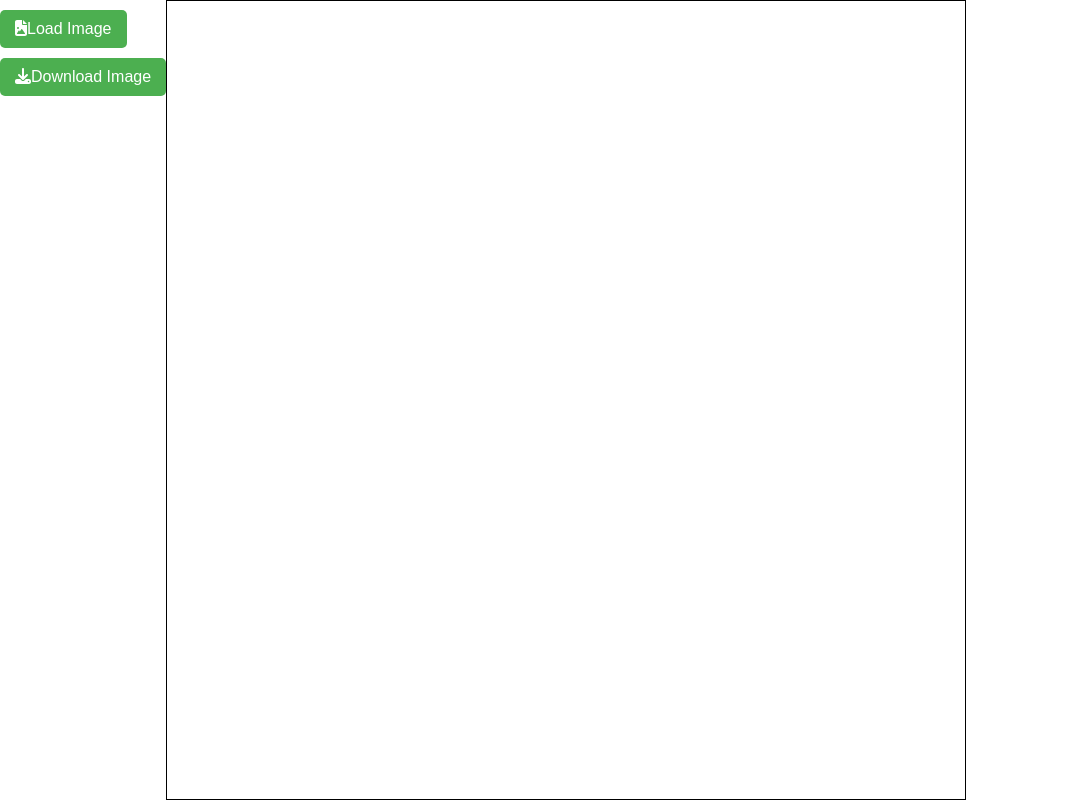
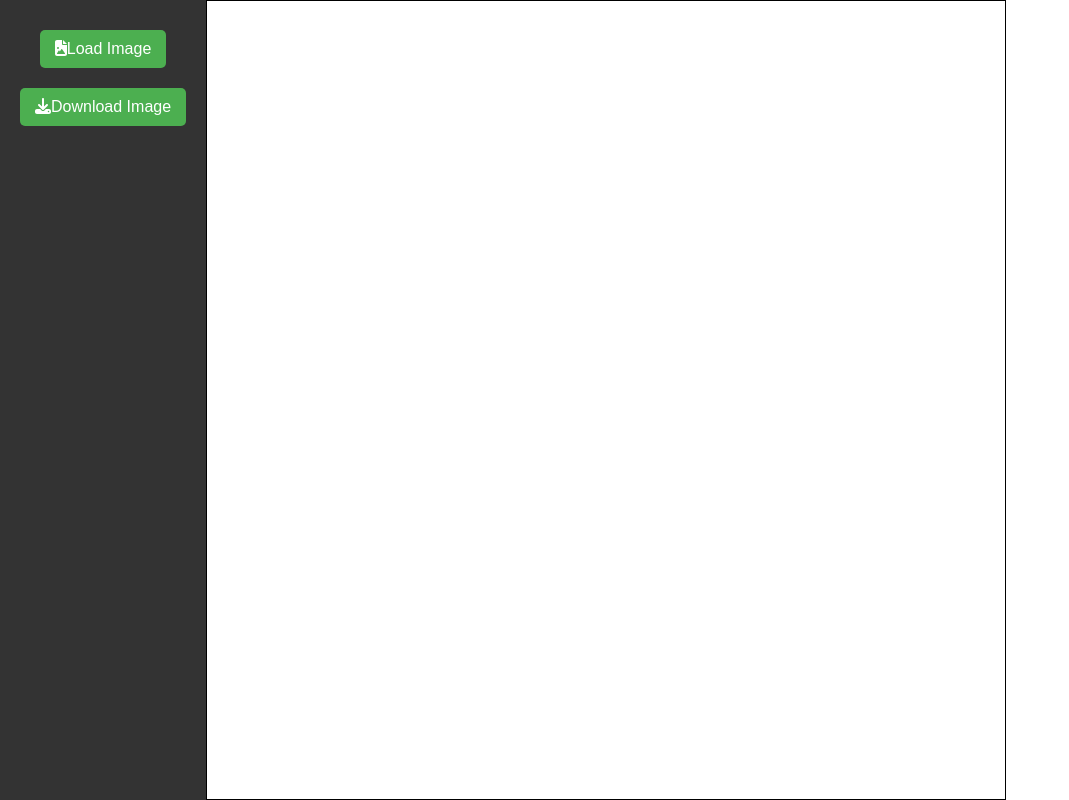
Before and after one commit to DavidTalevski/image-editor, a React (Create React App) app in the folder image-editor/: page / in a window 1280 px wide. Shown: the whole page, without its empty margins (0-1069 px from the left). Built offline with nearby package versions, Linux system fonts and the light colour scheme.

Commit message:
Tabs can now open panels

```diff
--- a/image-editor/src/js/components/tabListComponent/tabListComponent.js
+++ b/image-editor/src/js/components/tabListComponent/tabListComponent.js
@@ -2,11 +2,11 @@
 import LoadImageTab from './tabs/loadImageTab';
 import DownloadImageTab from './tabs/downloadImageTab';
 
-const TabListComponent = ({ onImageSelect, canvasRef }) => {
+const TabListComponent = ({ onImageSelect, canvasRef, onTabSelect }) => {
     return (
-        <div>
-            <LoadImageTab onImageSelect={onImageSelect} />
-            <DownloadImageTab canvasRef={canvasRef} />
+        <div className="tab-list">
+            <LoadImageTab onImageSelect={onImageSelect} onTabSelect={() => onTabSelect('loadImage')} />
+            <DownloadImageTab onTabSelect={() => onTabSelect('downloadImage')} canvasRef={canvasRef} />
             {/* Add other tabs as needed */}
         </div>
     );
--- a/image-editor/src/js/components/tabListComponent/tabs/downloadImageTab.js
+++ b/image-editor/src/js/components/tabListComponent/tabs/downloadImageTab.js
@@ -1,15 +1,10 @@
-import React, { useRef } from 'react';
+import React from 'react';
 import { FontAwesomeIcon } from '@fortawesome/react-fontawesome';
 import { faDownload } from '@fortawesome/free-solid-svg-icons';
 
-const DownloadImageTab = ({ canvasRef }) => {
+const DownloadImageTab = ({ canvasRef, onTabSelect }) => {
     const handleDownload = () => {
-        const canvas = canvasRef.current;
-        const image = canvas.toDataURL('image/png');
-        const link = document.createElement('a');
-        link.href = image;
-        link.download = 'canvas_image.png';
-        link.click();
+        onTabSelect();
     };
 
     return (
--- a/image-editor/src/js/components/tabListComponent/tabs/loadImageTab.js
+++ b/image-editor/src/js/components/tabListComponent/tabs/loadImageTab.js
@@ -1,12 +1,15 @@
 import React, { useRef } from 'react';
 import { FontAwesomeIcon } from '@fortawesome/react-fontawesome';
-import { faFileImage } from '@fortawesome/free-solid-svg-icons'; // Import the file image icon
+import { faFileImage } from '@fortawesome/free-solid-svg-icons';
 
-const LoadImageTab = ({ onImageSelect }) => {
+const LoadImageTab = ({ onImageSelect, onTabSelect }) => {
     const fileInputRef = useRef(null);
 
     const handleTabClick = () => {
         fileInputRef.current.click();
+
+        // Notify the parent component about the selected tab
+        onTabSelect();
     };
 
     const handleFileChange = (e) => {
@@ -15,6 +18,9 @@
         if (selectedFile) {
             // Do something with the selected file, e.g., pass it to a callback
             onImageSelect(selectedFile);
+
+            // Notify the parent component about the selected tab
+            onTabSelect();
         }
     };
 
```
